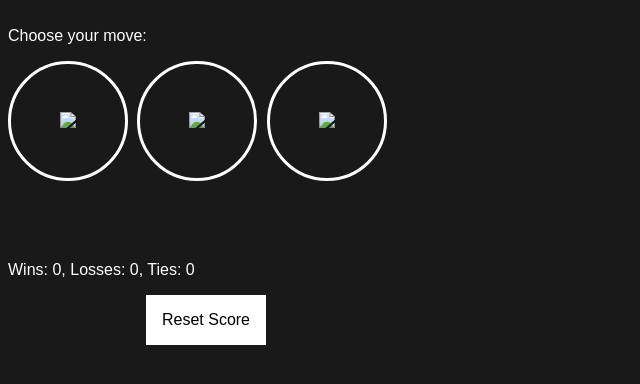
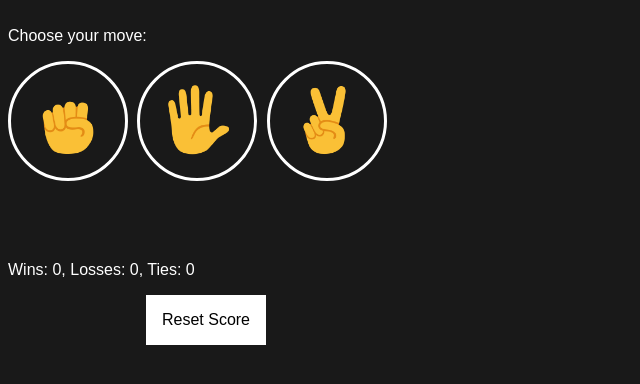
Before and after one commit to noun-coder/game, a plain HTML site: page index.html in a window 1280 px wide. Shown: the part 68-452 px from the top of the page, without its empty margins (0-640 px from the left). Drawn offline with Linux system fonts and the light colour scheme.

Commit message:
Update index.html

```diff
--- a/index.html
+++ b/index.html
@@ -9,9 +9,9 @@
     <p class="title">Rock, Paper, Scissors!</p>
     <p>Choose your move:</p>
 
-    <button onclick="playGame('rock')" class="r"><img src="image/rock-emoji.png" class="imove"></button>
-    <button onclick="playGame('paper')" class="p"><img src="image/paper-emoji.png" class="imove"></button>
-    <button onclick="playGame('scissors')" class="s"><img src="image/scissors-emoji.png" class="imove"></button>
+    <button onclick="playGame('rock')" class="r"><img src="rock-emoji.png" class="imove"></button>
+    <button onclick="playGame('paper')" class="p"><img src="paper-emoji.png" class="imove"></button>
+    <button onclick="playGame('scissors')" class="s"><img src="scissors-emoji.png" class="imove"></button>
     <p class="jsresult cssresult"></p>
     <p class="jsmove"></p>
     <p class="jsscore score"></p>
```
